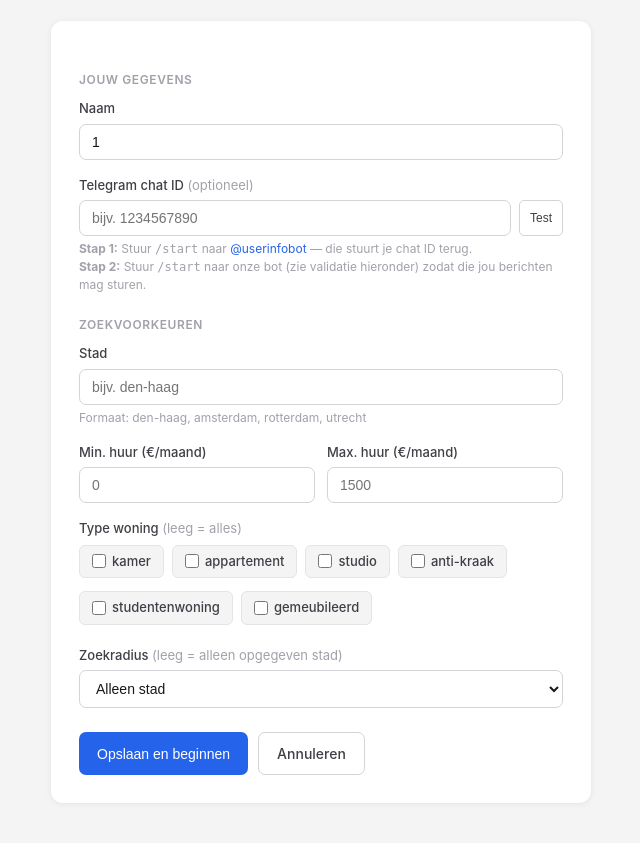
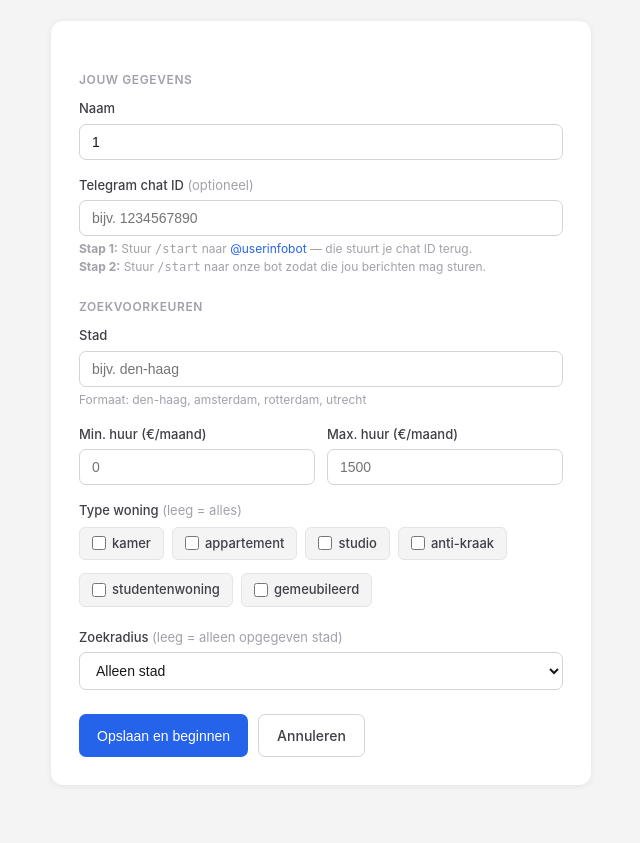
Before and after one commit to sst1lle/huiszoeker-bot, a Flask app: page /onboarding in a window 1280 px wide. Shown: the part 181-1024 px from the top of the page, without its empty margins (319-959 px from the left). After the commit the page ends 966 px from the top, so only its background shows below. Run offline with Flask 3, Linux system fonts and the light colour scheme; the visitor is signed in with stand-in values (Sample User, id 1); parts of the project's set-up code (start-up, migrations or seed data) failed here and were passed over.

Commit message:
update web fixes

```diff
--- a/app/huursignal/helpers.py
+++ b/app/huursignal/helpers.py
@@ -1,4 +1,20 @@
+import os
+import requests as req
+
 WONING_TYPES = ["kamer", "appartement", "studio", "anti-kraak", "studentenwoning", "gemeubileerd"]
+
+
+def get_bot_username() -> str | None:
+    token = os.environ.get("TELEGRAM_TOKEN", "")
+    if not token:
+        return None
+    try:
+        r = req.get(f"https://api.telegram.org/bot{token}/getMe", timeout=5)
+        if r.ok:
+            return r.json().get("result", {}).get("username")
+    except Exception:
+        pass
+    return None
 
 
 def fmt_prijs(p):
--- a/app/huursignal/routes/preferences.py
+++ b/app/huursignal/routes/preferences.py
@@ -5,7 +5,7 @@ from flask import Blueprint, session, redirect, url_for, request, jsonify, rende
 
 from db import get_db
 from ..decorators import login_required
-from ..helpers import WONING_TYPES
+from ..helpers import WONING_TYPES, get_bot_username
 
 pref_bp = Blueprint("pref", __name__)
 
@@ -14,7 +14,8 @@ pref_bp = Blueprint("pref", __name__)
 @login_required
 def onboarding():
     naam = session.pop("naam", "")
-    return render_template("onboarding.html", pref={"naam": naam}, woning_types=WONING_TYPES)
+    return render_template("onboarding.html", pref={"naam": naam}, woning_types=WONING_TYPES,
+                           bot_username=get_bot_username())
 
 
 @pref_bp.route("/instellingen")
@@ -23,7 +24,8 @@ def instellingen():
     db = get_db()
     result = db.table("user_preferences").select("*").eq("user_id", session["user_id"]).execute()
     pref = result.data[0] if result.data else {}
-    return render_template("instellingen.html", pref=pref, woning_types=WONING_TYPES)
+    return render_template("instellingen.html", pref=pref, woning_types=WONING_TYPES,
+                           bot_username=get_bot_username())
 
 
 @pref_bp.route("/api/preferences", methods=["POST"])
@@ -61,17 +63,7 @@ def onboarding_validate():
     result = db.table("user_preferences").select("telegram_chat_id").eq("user_id", session["user_id"]).execute()
     chat_id = result.data[0].get("telegram_chat_id") if result.data else None
 
-    bot_username = None
-    token = os.environ.get("TELEGRAM_TOKEN", "")
-    if token:
-        try:
-            r = req.get(f"https://api.telegram.org/bot{token}/getMe", timeout=5)
-            if r.ok:
-                bot_username = r.json().get("result", {}).get("username")
-        except Exception:
-            pass
-
-    return render_template("onboarding_validate.html", chat_id=chat_id, bot_username=bot_username)
+    return render_template("onboarding_validate.html", chat_id=chat_id, bot_username=get_bot_username())
 
 
 @pref_bp.route("/api/telegram/validate", methods=["POST"])
--- a/app/huursignal/static/js/preferences.js
+++ b/app/huursignal/static/js/preferences.js
@@ -1,28 +1,3 @@
-async function testTelegram() {
-  const chatId = document.getElementById('telegram').value.trim();
-  const status = document.getElementById('telegram-status');
-  if (!chatId) {
-    status.style.cssText = 'display:block;color:#b91c1c';
-    status.textContent = 'Voer eerst een chat ID in';
-    return;
-  }
-  status.style.cssText = 'display:block;color:var(--muted)';
-  status.textContent = 'Bezig…';
-  const r = await fetch('/api/telegram/validate', {
-    method: 'POST',
-    headers: { 'Content-Type': 'application/json' },
-    body: JSON.stringify({ chat_id: chatId }),
-  });
-  const d = await r.json();
-  if (d.ok) {
-    status.style.cssText = 'display:block;color:#166534';
-    status.textContent = '✅ Setup correct! Testbericht verstuurd.';
-  } else {
-    status.style.cssText = 'display:block;color:#b91c1c';
-    status.textContent = '❌ ' + (d.error || 'Versturen mislukt. Heb je /start gestuurd naar de bot?');
-  }
-}
-
 function toggleActive(lbl) {
   setTimeout(() => lbl.classList.toggle('active', lbl.querySelector('input').checked), 0);
 }
--- a/app/huursignal/templates/_pref_form.html
+++ b/app/huursignal/templates/_pref_form.html
@@ -8,15 +8,17 @@
   </div>
   <div class="field">
     <label>Telegram chat ID <span style="font-weight:400;color:#a1a1aa">(optioneel)</span></label>
-    <div style="display:flex;gap:8px">
-      <input type="text" id="telegram" value="{{ pref.telegram_chat_id or '' }}" placeholder="bijv. 1234567890" style="flex:1">
-      <button type="button" class="btn btn-outline btn-sm" onclick="testTelegram()" style="white-space:nowrap">Test</button>
-    </div>
+    <input type="text" id="telegram" value="{{ pref.telegram_chat_id or '' }}" placeholder="bijv. 1234567890">
     <p class="hint">
       <strong>Stap 1:</strong> Stuur <code>/start</code> naar <a href="https://t.me/userinfobot" target="_blank" style="color:#2563eb">@userinfobot</a> — die stuurt je chat ID terug.<br>
-      <strong>Stap 2:</strong> Stuur <code>/start</code> naar onze bot (zie validatie hieronder) zodat die jou berichten mag sturen.
+      <strong>Stap 2:</strong> Stuur <code>/start</code> naar
+      {% if bot_username %}
+        <a href="https://t.me/{{ bot_username }}" target="_blank" style="color:#2563eb">@{{ bot_username }}</a>
+      {% else %}
+        onze bot
+      {% endif %}
+      zodat die jou berichten mag sturen.
     </p>
-    <div id="telegram-status" style="margin-top:6px;font-size:13px;display:none"></div>
   </div>
   <p class="section-label">Zoekvoorkeuren</p>
   <div class="field">
```
